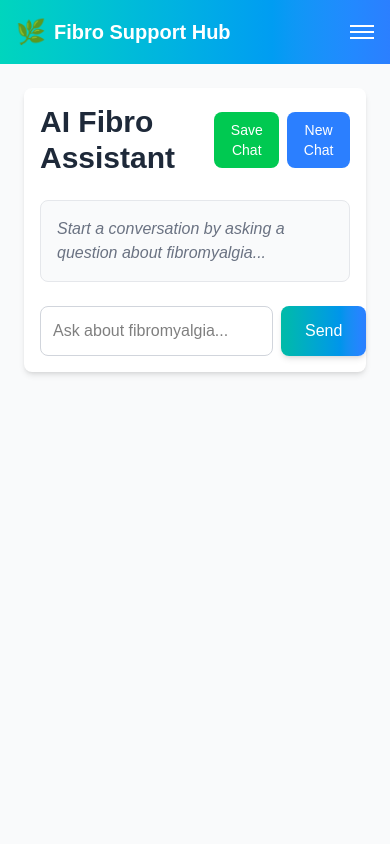
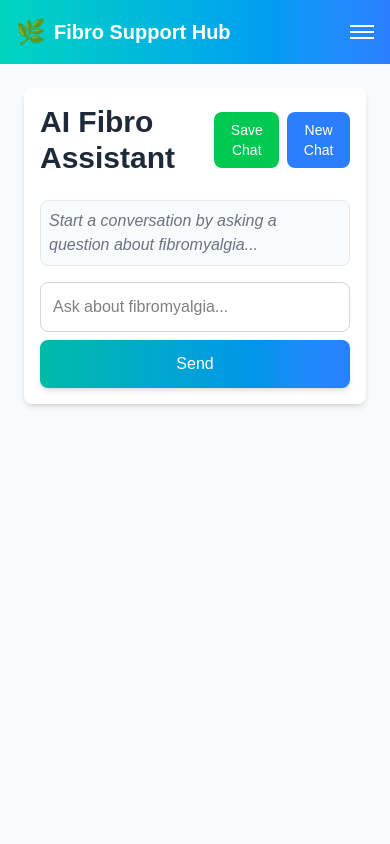
Before and after one commit to Jens-Space/chronic-haven, a Next.js app: page /chatbot in a window 390 px wide. Shown: the top 844 px of the page. Built offline with nearby package versions, Linux system fonts and the light colour scheme.

Commit message:
commit message for chatbot update

```diff
--- a/src/app/chatbot/page.tsx
+++ b/src/app/chatbot/page.tsx
@@ -279,13 +279,13 @@
 
         {/* Main Chat Area */}
         <div className="flex-1 flex flex-col">
-          <div className="border border-gray-200 flex-1 overflow-y-auto p-4 mb-6 rounded-lg bg-gray-50 min-h-0">
+          <div className="border border-gray-200 flex-1 overflow-y-auto p-2 md:p-4 mb-4 md:mb-6 rounded-lg bg-gray-50 min-h-0">
             {messages.length === 0 && (
               <p className="text-gray-500 italic">Start a conversation by asking a question about fibromyalgia...</p>
             )}
             {messages.map((msg, idx) => (
               <div key={idx} className={`mb-4 ${msg.sender === 'user' ? 'text-right' : 'text-left'}`}>
-                <span className={`inline-block p-3 rounded-lg max-w-xs lg:max-w-md ${
+                <span className={`inline-block p-3 rounded-lg max-w-full sm:max-w-xs md:max-w-md ${
                   msg.sender === 'user'
                     ? 'bg-teal-500 !text-black'
                     : 'bg-white !text-black border border-gray-200'
@@ -295,7 +295,7 @@
               </div>
             ))}
           </div>
-          <div className="flex gap-2">
+          <div className="flex flex-col sm:flex-row gap-2">
             <input
               type="text"
               value={input}
@@ -304,7 +304,7 @@
               className="flex-1 border border-gray-300 p-3 rounded-lg focus:ring-2 focus:ring-teal-500 focus:border-transparent !text-black"
               placeholder="Ask about fibromyalgia..."
             />
-            <button onClick={handleSend} className="bg-gradient-to-r from-teal-500 to-blue-500 text-white px-6 py-3 rounded-lg hover:from-teal-600 hover:to-blue-600 transition-all shadow-md">
+            <button onClick={handleSend} className="bg-gradient-to-r from-teal-500 to-blue-500 text-white px-6 py-3 rounded-lg hover:from-teal-600 hover:to-blue-600 transition-all shadow-md w-full sm:w-auto">
               Send
             </button>
           </div>
```
